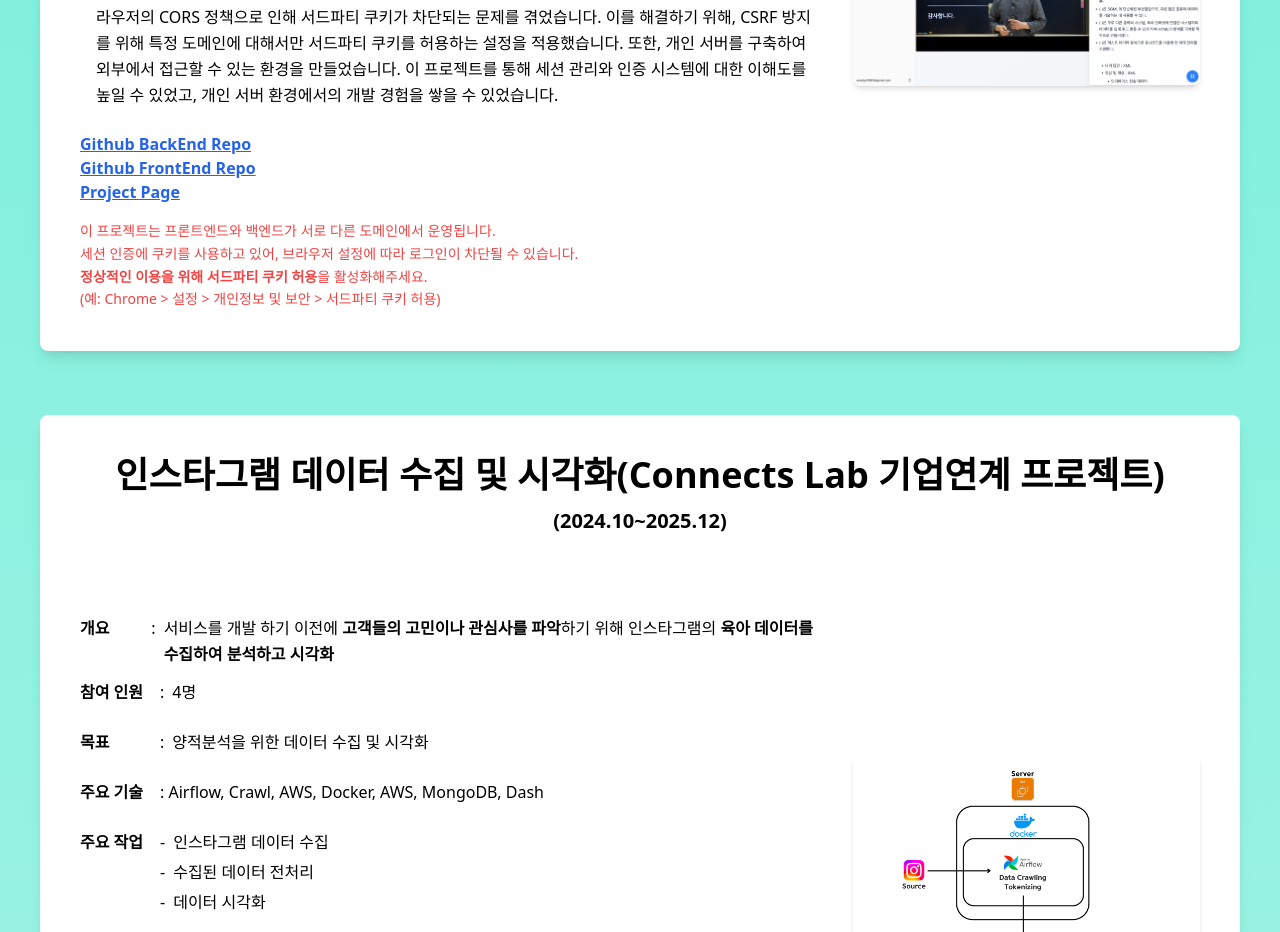
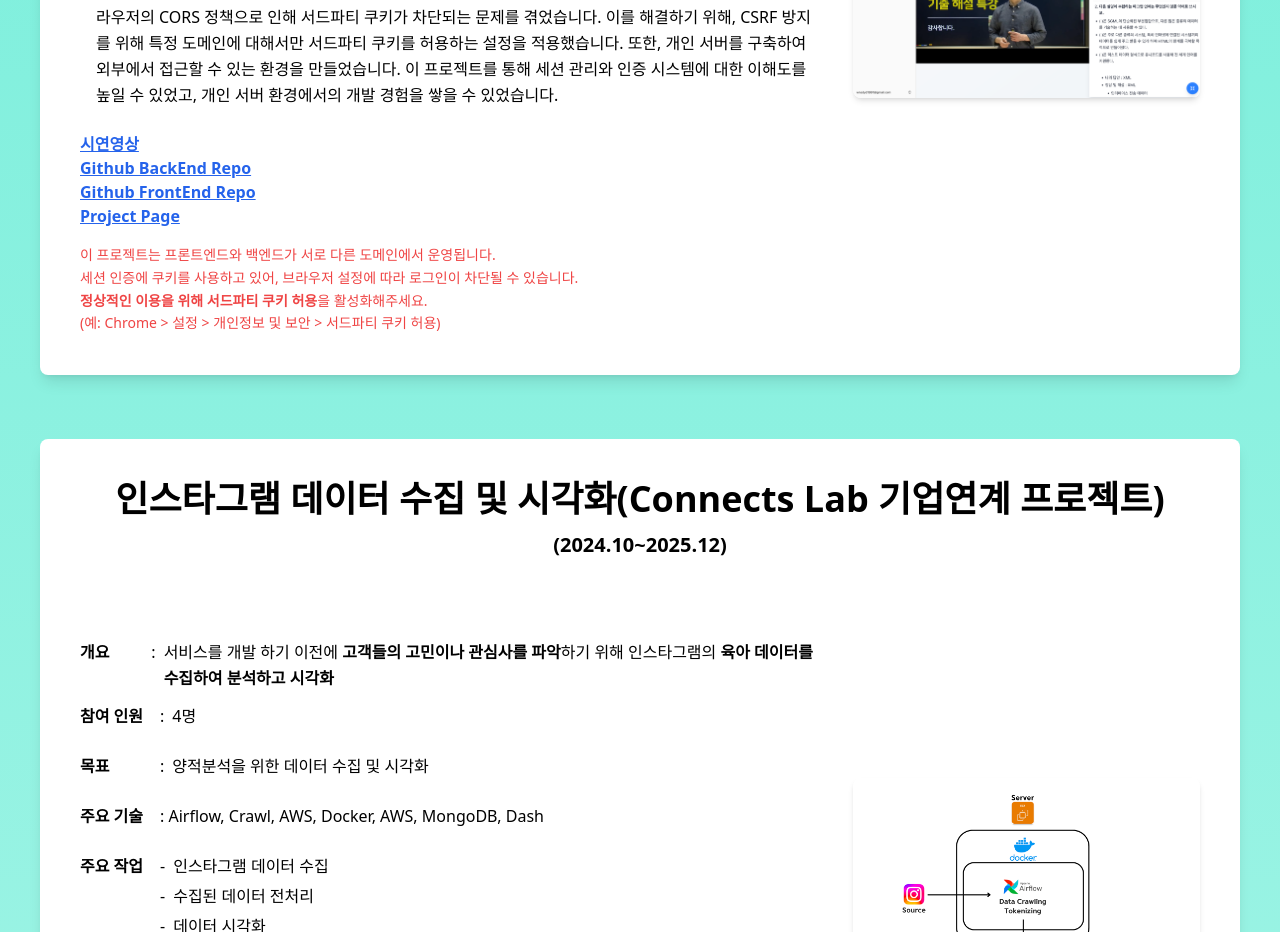
Before and after one commit to pyhilandjy/portfolio, a Next.js app: page / in a window 1280 px wide. Shown: the part 6840-7772 px from the top of the page. Built offline with nearby package versions, Linux system fonts and the light colour scheme.

Commit message:
시연영상 링크 추가

```diff
--- a/components/Youtube.tsx
+++ b/components/Youtube.tsx
@@ -273,6 +273,16 @@ const Youtube: React.FC = () => {
           </ul>
           <div>
             <a
+              href="https://definitions-graphic-surrounding-leisure.trycloudflare.com/videos/user_40a074cc-86ea-4c12-af49-f3d0e22f044c/category_99e4da7f-f09a-4613-bc87-0dcc15edddb4/8967ac83-a573-4ffe-8c6f-d98786877dcf.mp4"
+              target="_blank"
+              rel="noopener noreferrer"
+              className="text-blue-600 font-bold underline block"
+            >
+              시연영상
+            </a>
+          </div>
+          <div>
+            <a
               href="https://github.com/pyhilandjy/archive-be"
               target="_blank"
               rel="noopener noreferrer"
```
